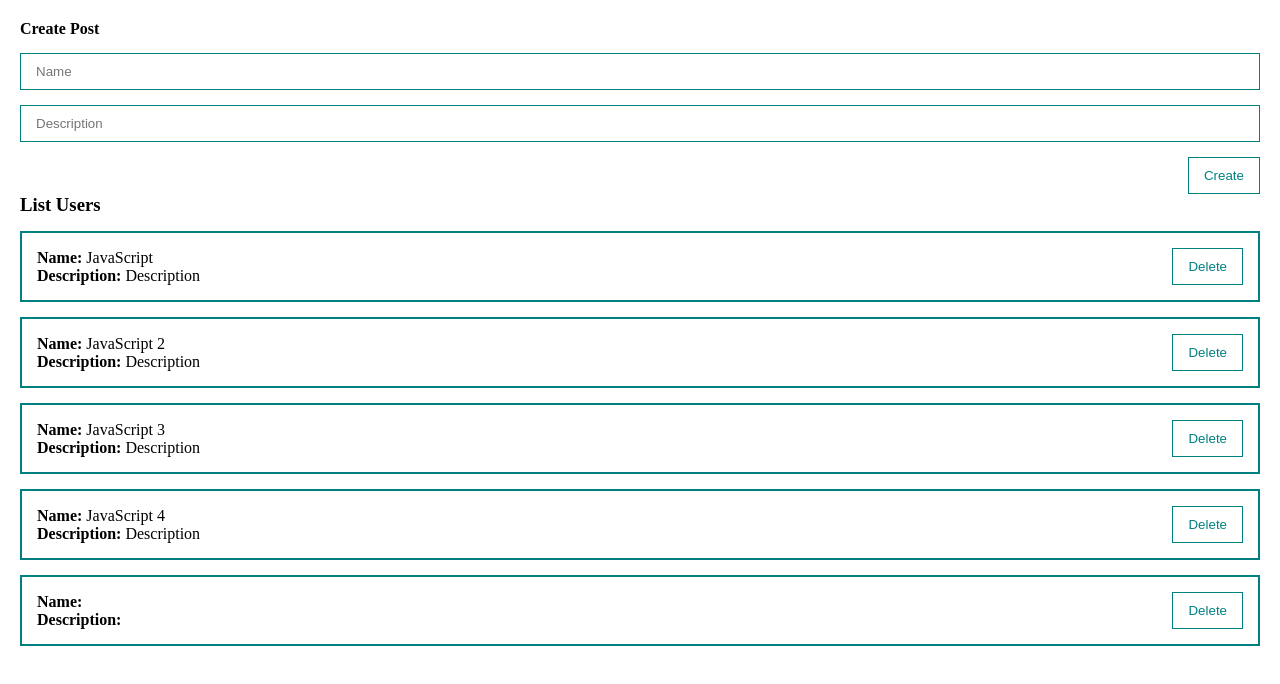
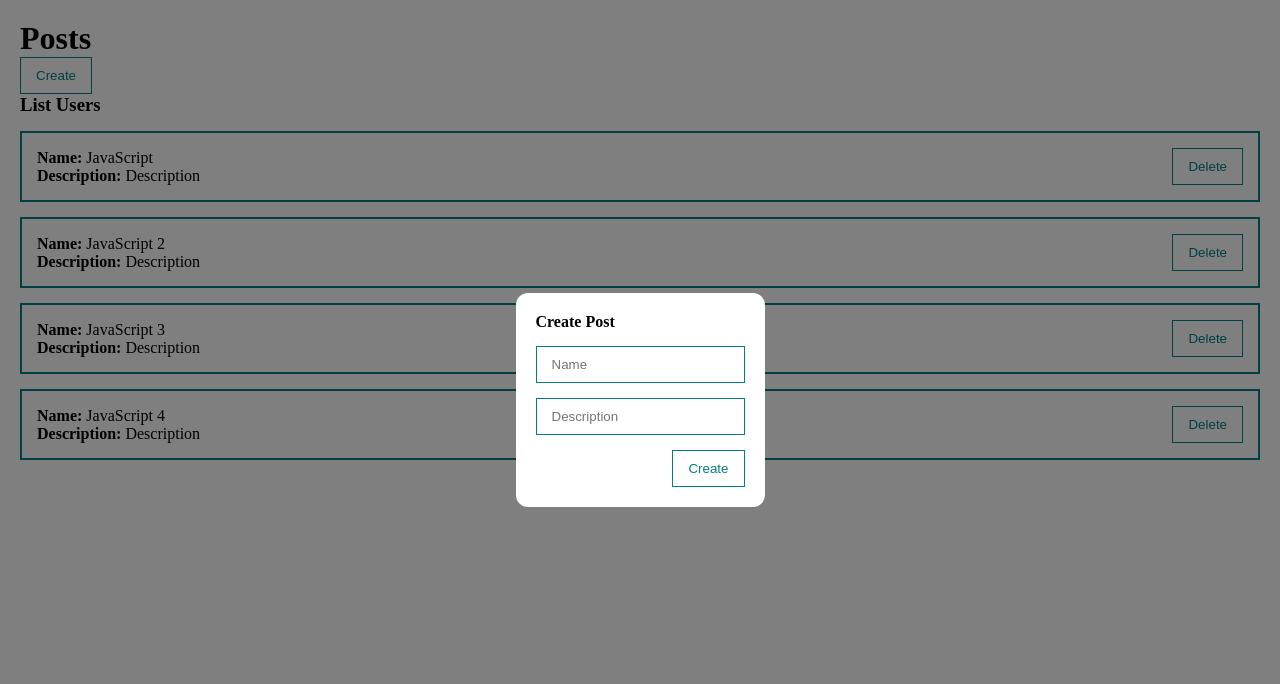
Before and after one commit to ideapadkn/vue-attempt-4, a Vue app: page / in a window 1280 px wide. Both pictures are taken after a click on the button "Create". Shown: the top 684 px of the page. Built offline with nearby package versions, Linux system fonts and the light colour scheme.

Commit message:
MyDialog component modal window

```diff
--- a/src/App.vue
+++ b/src/App.vue
@@ -1,10 +1,20 @@
 <template>
   <div class="app">
-    <post-form
+    <h1>Posts</h1>
+    <my-button
+      @click="showDialog"
+    >
+      Create
+    </my-button>
+    <my-dialog v-model:show="dialogVisible">
+      <post-form
       @create="createPost"
     />
+    </my-dialog>
+
     <post-list
       :posts="posts"
+      @remove="removePost"
     />
   </div>
 </template>
@@ -25,12 +35,20 @@
           {id: 3, title: "JavaScript 3", body: "Description"},
           {id: 4, title: "JavaScript 4", body: "Description"},
         ],
+        dialogVisible: false,
       }
     },
     methods: {
       createPost(post) {
         this.posts.push(post);
+        this.dialogVisible = false;
       },
+      removePost(post) {
+        this.posts = this.posts.filter(p => p.id !== post.id)
+      },
+      showDialog() {
+        this.dialogVisible = true;
+      }
     },
   }
 </script>
--- a/src/components/PostItem.vue
+++ b/src/components/PostItem.vue
@@ -7,7 +7,11 @@
       <div><strong>Description:</strong> {{ post.body }}</div>
     </div>
     <div class="post__btns">
-      <my-button>Delete</my-button>
+      <my-button
+        @click="$emit('remove', post)"
+      >
+        Delete
+      </my-button>
     </div>
   </div>
 </template>
--- a/src/components/PostList.vue
+++ b/src/components/PostList.vue
@@ -1,11 +1,21 @@
 <template>
-  <div>
+  <div
+    v-if="posts.length > 0"
+  >
     <h3>List Users</h3>
     <post-item
       v-for="post in posts"
       :post="post"
+      :key="post.id"
+      @remove="$emit('remove', post)"
     />
   </div>
+  <h2
+    v-else
+    style="color: red;"
+  >
+    Post List Empty
+  </h2>
 </template>
 
 <script>
--- /dev/null
+++ b/src/components/UI/MyDialog.vue
@@ -0,0 +1,44 @@
+<template>
+  <div class="dialog" v-if="show == true" @click="hideDialog">
+    <div @click.stop class="dialog__content">
+      <slot></slot>
+    </div>
+  </div>
+</template>
+
+<script>
+  export default {
+    name: 'my-dialog',
+    props: {
+      show: {
+        type: Boolean,
+        default: false
+      }
+    },
+    methods: {
+      hideDialog() {
+        this.$emit('update:show', false)
+      },
+    }
+  }
+</script>
+
+<style scoped>
+.dialog {
+  top: 0;
+  right: 0;
+  bottom: 0;
+  left: 0;
+  background-color: rgba(0, 0, 0, 0.5);
+  position: fixed;
+  display: flex;
+}
+.dialog__content {
+  margin: auto;
+  background-color: #fff;
+  border-radius: 12px;
+  min-height: 50px;
+  min-width: 50px;
+  padding: 20px;
+}
+</style>
--- a/src/components/UI/index.js
+++ b/src/components/UI/index.js
@@ -1,7 +1,9 @@
 import MyButton from "@/components/UI/MyButton"
 import MyInput from "@/components/UI/MyInput"
+import MyDialog from "@/components/UI/MyDialog"
 
 export default [
   MyButton,
   MyInput,
+  MyDialog,
 ]
```
